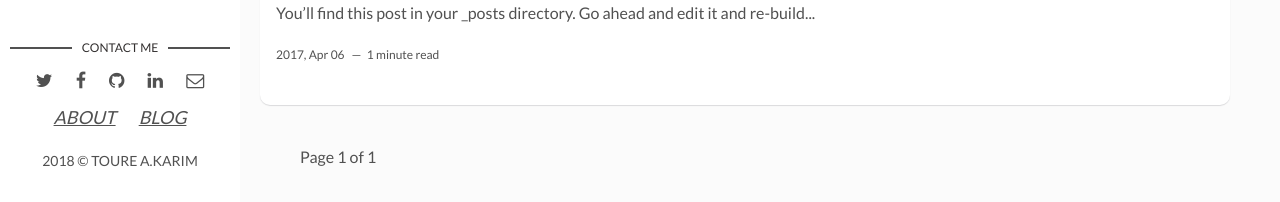
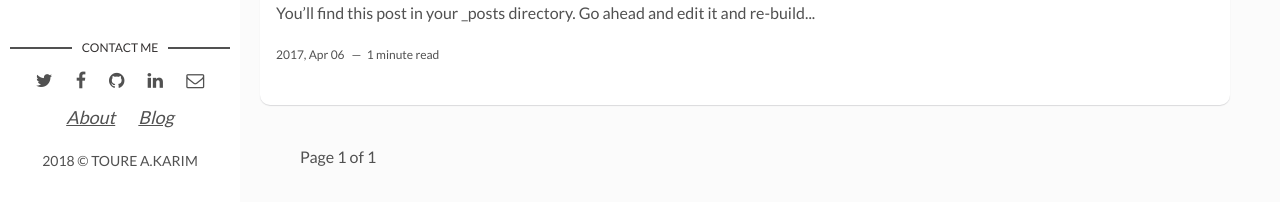
Before and after one commit to trabdlkarim/trabdlkarim.github.io, a Jekyll site: the page built from index.html, in a window 1280 px wide and 1296 px high. Shown: the part 1091-1293 px from the top of the window. Built offline with Jekyll 4.4.1, drawn with Linux system fonts in a browser that asks for light colours; the list of posts is cut into pages by our own code.

```diff
--- a/_layouts/main.html
+++ b/_layouts/main.html
@@ -43,8 +43,8 @@ layout: default
         {% endif %}
       </ul>
       <ul>
-      <li><a href='http://www.trabdlkarim.com/' target='_blank'><i>ABOUT</i></a></li>
-      <li><a href='http://blog.trabdlkarim.com/' target='_blank'><i>BLOG</i></a></li>
+      <li><a href='http://www.trabdlkarim.com/' target='_blank'><i>About</i></a></li>
+      <li><a href='http://blog.trabdlkarim.com/' target='_blank'><i>Blog</i></a></li>
       </ul>
     </section> <!-- End Section Contact -->
     <div class="copyright">
```
